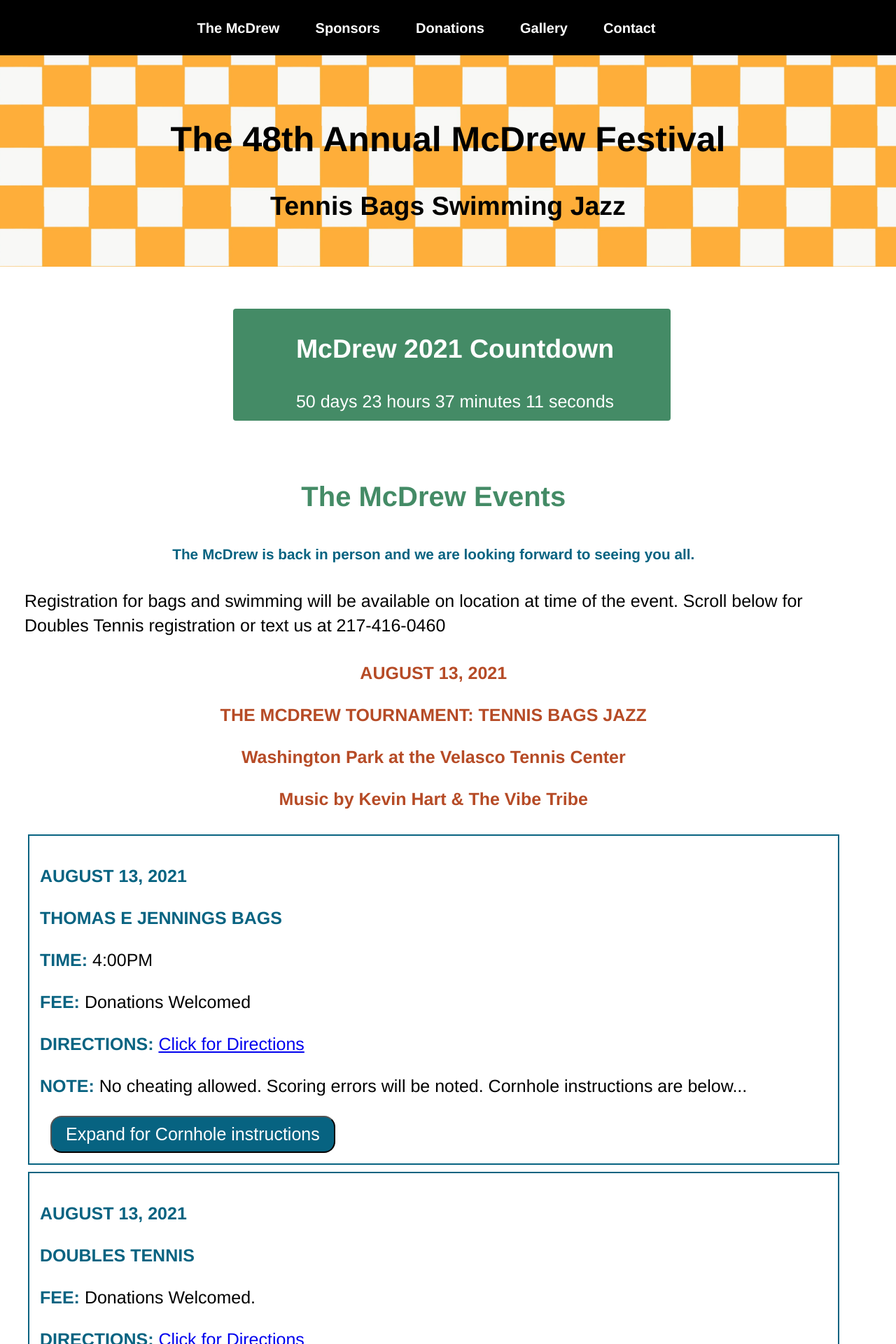
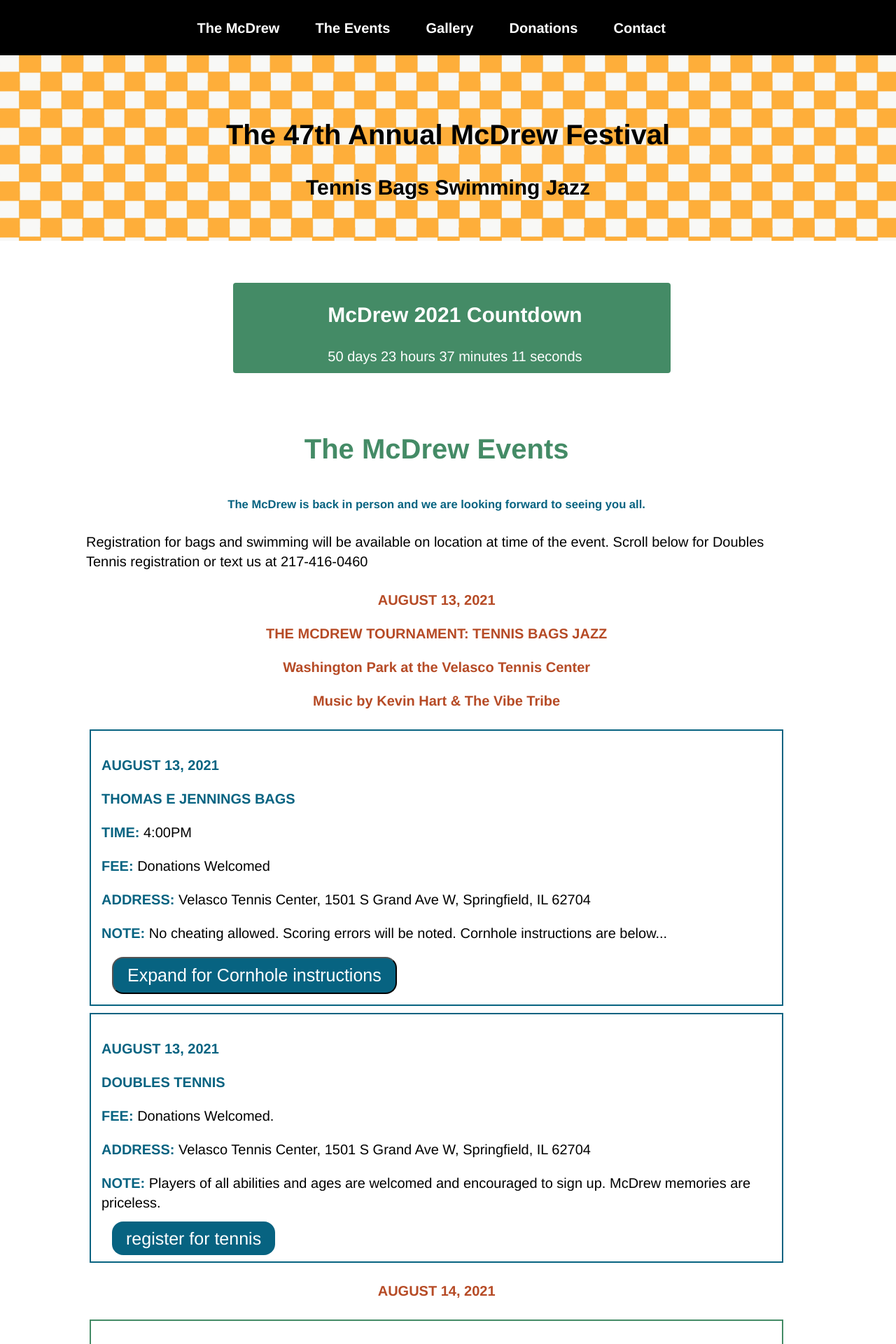
Before and after one commit to sarahdrew/mcdrew, a React (Create React App) app: page / in a window 1280 px wide. Shown: the top 1920 px of the page at 70% size. Built offline with nearby package versions, Linux system fonts and the light colour scheme.

Commit message:
added some mobile, changed directions and year

```diff
--- a/src/App.css
+++ b/src/App.css
@@ -1,5 +1,5 @@
 body {
-  font-size: 25px;
+  font-size: 20px;
   /* font-family: "Lato", sans-serif; */
   /* font-family: "Fira Sans", sans-serif; */
   font-family: "Helvetica Neue", Helvetica, sans-serif;
@@ -7,6 +7,12 @@ body {
 }
 html {
   scroll-behavior: smooth;
+}
+
+.container {
+  max-width: 1054px;
+  margin: 0 auto;
+  padding: 0 15px;
 }
 
 h1 {
@@ -44,7 +50,11 @@ a:visited {
   margin-right: 25px;
 }
 
-.nav-list {
+.nav-list-mobile {
+  display: none;
+}
+
+.nav-list-desktop {
   position: fixed;
   display: inline-block;
   text-align: center;
@@ -57,8 +67,8 @@ a:visited {
   padding-left: 20%;
 }
 
-.nav-list a,
-.nav-list a:visited {
+.nav-list-desktop a,
+.nav-list-desktop a:visited {
   display: flex;
   float: left;
   align-items: center;
@@ -168,7 +178,7 @@ a:visited,
 
 .started-paragraph {
   margin-left: 39px;
-  font-size: 27px;
+  font-size: 20px;
   margin-top: 10px;
   margin-bottom: 0;
   padding-left: 10px;
@@ -205,6 +215,7 @@ a:visited,
   margin: 0;
   padding-left: 8px;
   border-left: 5px solid #448b66;
+  margin-bottom: 20px;
 }
 
 #the-events {
@@ -308,6 +319,16 @@ a:visited,
   width: 100%;
 }
 
+.contact {
+  margin-bottom: 60px;
+  background-color: #f7f7f7;
+  margin-top: 2%;
+  padding: 24px 0px;
+  padding-right: 39px;
+  margin-bottom: 56px;
+  border-radius: 8px;
+}
+
 #email-link,
 #email-link:visited,
 .contact-sponsor,
@@ -375,10 +396,16 @@ a:visited,
 }
 
 /* Responsive layout - makes a two column-layout instead of four columns */
-@media screen and (max-width: 800px) {
+@media screen and (max-width: 996px) {
+  .nav-list-desktop {
+    font-size: larger;
+    padding-left: 0;
+  }
+
   .column {
     flex: 50%;
-    max-width: 50%;
+    max-width: 79%;
+    justify-content: center;
   }
 }
 
--- a/src/App.js
+++ b/src/App.js
@@ -3,7 +3,6 @@ import Nav from "./Nav";
 import React, { Component } from "react";
 import TheMcDrew from "./TheMcDrew";
 import { BrowserRouter as Router, Switch, Route } from "react-router-dom";
-import TheEvents from "./TheEvents";
 import McDrewGallery from "./mcDrewGallery";
 import Sponsors from "./Sponsors";
 import Donations from "./Donations";
@@ -20,10 +19,11 @@ class App extends Component {
         <Nav />
         <div
           className="header-photo"
+          id="the-mcdrew"
           style={{ backgroundImage: { centeredLogo } }}
         >
           <header className="App-header">
-            <h1>The 48th Annual McDrew Festival</h1>
+            <h1>The 47th Annual McDrew Festival</h1>
             <h2>Tennis Bags Swimming Jazz</h2>
           </header>
         </div>
@@ -32,9 +32,7 @@ class App extends Component {
             <Route exact path="/">
               <TheMcDrew />
             </Route>
-            <Route exact path="/#the-events">
-              <TheEvents />
-            </Route>
+
             <Route exact path="/mcdrewgallery">
               <McDrewGallery />
             </Route>
--- a/src/Contact.js
+++ b/src/Contact.js
@@ -4,6 +4,8 @@ export default class Contact extends Component {
   render() {
     return (
       <>
+        <div className="container">
+          <div className="contact" id="contact">
             <h3
               style={{
                 color: "#448b66",
@@ -65,6 +67,8 @@ export default class Contact extends Component {
                 </a>
               </p>
             </div>
+          </div>
+        </div>
       </>
     );
   }
--- a/src/Donations.js
+++ b/src/Donations.js
@@ -3,17 +3,18 @@ import React from "react";
 function Donations() {
   return (
     <>
-      <h3>DONATIONS</h3>
+      <div className="container">
+        <h3 id="donations">DONATIONS</h3>
         <div className="donations-wrapper">
           <p>
             Over the past several years the McDrew community has opened their
             hearts and checkbooks to support several deserving not-for-profit
-          organizations in the Springfield area. We are inspired by friends and
-          families who volunteer at these organizations and appreciate the
-          innovative efforts of the management teams of these organizations who
-          are devoted to serving our community. To date , together, we have
-          provided <b>approximately $500,000.00 in financial support</b> to the
-          following organizations:
+            organizations in the Springfield area. We are inspired by friends
+            and families who volunteer at these organizations and appreciate the
+            innovative efforts of the management teams of these organizations
+            who are devoted to serving our community. To date , together, we
+            have provided <b>approximately $500,000.00 in financial support</b>{" "}
+            to the following organizations:
           </p>
           <div className="donations-list">
             <ul>
@@ -43,6 +44,7 @@ function Donations() {
             </ul>
           </div>
         </div>
+      </div>
     </>
   );
 }
--- a/src/Nav.js
+++ b/src/Nav.js
@@ -1,18 +1,45 @@
 import { Component } from "react";
-import { BrowserRouter as Router, Link } from "react-router-dom";
 
 export default class Nav extends Component {
   render() {
     return (
-      <div className="nav-list">
-        <Router>
-          <Link to="/">The McDrew</Link>
-          <Link to="/sponsors">Sponsors</Link>
-          <Link to="/donations">Donations</Link>
-          <Link to="/mcdrewgallery">Gallery</Link>
-          <Link to="/contact">Contact</Link>
-        </Router>
-      </div>
+      <>
+        <div className="nav-list-desktop">
+          <a className="submenu-links" href="#the-mcdrew" id="overview-link">
+            The McDrew{" "}
+          </a>
+          <a className="submenu-links" href="#the-events" id="overview-link">
+            The Events{" "}
+          </a>
+          <a className="submenu-links" href="#mcDrewGallery" id="overview-link">
+            Gallery{" "}
+          </a>
+          <a className="submenu-links" href="#donations" id="overview-link">
+            Donations{" "}
+          </a>
+          <a className="submenu-links" href="#contact" id="overview-link">
+            Contact{" "}
+          </a>
+        </div>
+
+        {/* <div className="nav-list-mobile">
+          <a className="submenu-links" href="#the-mcdrew" id="overview-link">
+            The McDrew{" "}
+          </a>
+          <a className="submenu-links" href="#the-events" id="overview-link">
+            The Events{" "}
+          </a>
+          <a className="submenu-links" href="#mcDrewGallery" id="overview-link">
+            Gallery{" "}
+          </a>
+          <a className="submenu-links" href="#donations" id="overview-link">
+            Donations{" "}
+          </a>
+          <a className="submenu-links" href="#contact" id="overview-link">
+            Contact{" "}
+          </a>
+        </div> */}
+      </>
     );
   }
 }
--- a/src/Sponsors.js
+++ b/src/Sponsors.js
@@ -8,6 +8,7 @@ import Sponsor5 from "./assets/sponsors/sponsor5.png";
 export default class Sponsors extends Component {
   render() {
     return (
+      <div className="container">
         <div style={{ margin: 20 }}>
           <h3
             style={{
@@ -89,6 +90,7 @@ export default class Sponsors extends Component {
             </a>{" "}
           </p>
         </div>
+      </div>
     );
   }
 }
--- a/src/TheEvents.js
+++ b/src/TheEvents.js
@@ -7,6 +7,7 @@ function TheEvents() {
   };
 
   return (
+    <div className="container">
       <div id="the-events">
         <h3>The McDrew Events</h3>
         <h5>
@@ -14,9 +15,9 @@ function TheEvents() {
           all.
         </h5>
         <p>
-        Registration for bags and swimming will be available on location at time
-        of the event. Scroll below for Doubles Tennis registration or text us at
-        217-416-0460
+          Registration for bags and swimming will be available on location at
+          time of the event. Scroll below for Doubles Tennis registration or
+          text us at 217-416-0460
         </p>
         <div className="event-details">
           <h4>
@@ -40,15 +41,9 @@ function TheEvents() {
             </p>
             <p>
               <span style={{ color: "#076381", fontWeight: "900" }}>
-              DIRECTIONS:{" "}
+                ADDRESS:{" "}
               </span>
-            <a
-              href="https://www.google.com/maps/dir/28.5343744,-81.3367296/Velasco+Tennis+Center,+South+Grand+Avenue+West,+Springfield,+IL/@34.2682828,-90.0628689,6z/data=!3m1!4b1!4m9!4m8!1m1!4e1!1m5!1m1!1s0x8875384369785811:0xd1f164ad3b26c4c1!2m2!1d-89.6774053!2d39.788767"
-              target="_blank"
-              rel="noreferrer"
-            >
-              Click for Directions
-            </a>
+              Velasco Tennis Center, 1501 S Grand Ave W, Springfield, IL 62704
             </p>
             <p>
               <span style={{ color: "#076381", fontWeight: "900" }}>NOTE:</span>{" "}
@@ -75,12 +70,12 @@ function TheEvents() {
                 Toss, Bean Bag, Bean Toss, Soft Horseshoes, Indiana Horseshoes,
                 but to many of us born and raised in Kentucky and the southern
                 part of Ohio, the game is passionately referred to as Cornhole.
-              The truth is, who really knows, but the game is great fun for all
-              ages and can be played anywhere! Scoring can be swift and the lead
-              may change hands several times in a match before the winner is
-              decided. The game is generally played tournament style with an
-              individual or team being named the champion at the end of the
-              tournament.
+                The truth is, who really knows, but the game is great fun for
+                all ages and can be played anywhere! Scoring can be swift and
+                the lead may change hands several times in a match before the
+                winner is decided. The game is generally played tournament style
+                with an individual or team being named the champion at the end
+                of the tournament.
               </p>
             </div>
           </div>
@@ -95,18 +90,15 @@ function TheEvents() {
             </p>
             <p>
               <span style={{ color: "#076381", fontWeight: "700" }}>
-              DIRECTIONS:
+                ADDRESS:
               </span>{" "}
-            <a
-              href="https://www.google.com/maps/dir/28.5343744,-81.3367296/Velasco+Tennis+Center,+South+Grand+Avenue+West,+Springfield,+IL/@34.2682828,-90.0628689,6z/data=!3m1!4b1!4m9!4m8!1m1!4e1!1m5!1m1!1s0x8875384369785811:0xd1f164ad3b26c4c1!2m2!1d-89.6774053!2d39.788767"
-              target="_blank"
-              rel="noreferrer"
-            >
-              Click for Directions
-            </a>
+              Velasco Tennis Center, 1501 S Grand Ave W, Springfield, IL 62704
             </p>
             <p>
-            <span style={{ color: "#076381", fontWeight: "700" }}> NOTE: </span>{" "}
+              <span style={{ color: "#076381", fontWeight: "700" }}>
+                {" "}
+                NOTE:{" "}
+              </span>{" "}
               Players of all abilities and ages are welcomed and encouraged to
               sign up. McDrew memories are priceless.
             </p>
@@ -139,19 +131,17 @@ function TheEvents() {
           </p>
           <p>
             <span style={{ color: "#448b66", fontWeight: "700" }}>
-            DIRECTIONS:
+              ADDRESS:
             </span>
-          <a href="https://www.google.com/maps/dir/28.5507584,-81.3531136/Illini+Country+Club+Pool/@34.259632,-90.0729066,6z/data=!3m1!4b1!4m9!4m8!1m1!4e1!1m5!1m1!1s0x88753866450c3eed:0xd0141933a6f997af!2m2!1d-89.683285!2d39.783526">
-            Click for Directions
-          </a>
+            Illini Country Club, 1601 Illini Rd, Springfield, IL 62704
           </p>
           <p>
             <span style={{ color: "#448b66", fontWeight: "700" }}> NOTE: </span>{" "}
             Swimmer decides on a per lap donation (pledges welcome), swim your
             laps, have fun and make your donation. First time swimmers are
-          strongly encouraged to sign up. Music, food and drinks will be served
-          up poolside. Invite your swim buddies. Swim McDrew is the only
-          swim-a-thon sanctioned by The McDrew in North America.
+            strongly encouraged to sign up. Music, food and drinks will be
+            served up poolside. Invite your swim buddies. Swim McDrew is the
+            only swim-a-thon sanctioned by The McDrew in North America.
           </p>
         </div>
         <div className="event-details" id="tennis-ball-info">
@@ -188,6 +178,7 @@ function TheEvents() {
           </div>
         </div>
       </div>
+    </div>
   );
 }
 
--- a/src/index.css
+++ b/src/index.css
@@ -1,13 +1,18 @@
 body {
   margin: 0;
-  font-family: -apple-system, BlinkMacSystemFont, 'Segoe UI', 'Roboto', 'Oxygen',
-    'Ubuntu', 'Cantarell', 'Fira Sans', 'Droid Sans', 'Helvetica Neue',
+  font-family: -apple-system, BlinkMacSystemFont, "Segoe UI", "Roboto", "Oxygen",
+    "Ubuntu", "Cantarell", "Fira Sans", "Droid Sans", "Helvetica Neue",
     sans-serif;
   -webkit-font-smoothing: antialiased;
   -moz-osx-font-smoothing: grayscale;
+  margin-bottom: 100px;
+}
+
+html {
+  scroll-behavior: smooth;
 }
 
 code {
-  font-family: source-code-pro, Menlo, Monaco, Consolas, 'Courier New',
+  font-family: source-code-pro, Menlo, Monaco, Consolas, "Courier New",
     monospace;
 }
--- a/src/mcDrewGallery.js
+++ b/src/mcDrewGallery.js
@@ -52,10 +52,12 @@ import turtlemcdrew from "./assets/photo-gallery/turtlemcdrew.png";
 function McDrewGallery() {
   return (
     <>
-      <h3>GALLERY</h3>
+      <div className="mcDrewGallery">
+        <div className="container">
+          <h3 id="mcDrewGallery">GALLERY</h3>
           <p style={{ textAlign: "center" }}>
-        Photos of McDrews past. If you have any photos you'd like to add to our
-        gallery,{" "}
+            Photos of McDrews past. If you have any photos you'd like to add to
+            our gallery,{" "}
             <a
               id="email-link"
               href="mailto:kevin@kevinnmcdermott.com?subject=McDrew Photo Gallery"
@@ -121,7 +123,10 @@ function McDrewGallery() {
                     <img src={chair39} alt="group of people" />
                     <img src={corn2012} alt="2012 poster" />
                     <img src={mcdrew25} alt="McDrew 25 poster" />
-                <img src={sailboatmcdrew} alt="McDrew poster with a sailboat" />
+                    <img
+                      src={sailboatmcdrew}
+                      alt="McDrew poster with a sailboat"
+                    />
                   </div>
                   <div className="column">
                     <img src={halfdomemcdrew} alt="McDrew poster from 2010" />
@@ -144,6 +149,8 @@ function McDrewGallery() {
               </div>
             </div>
           </div>
+        </div>
+      </div>
     </>
   );
 }
```
Also changed, not shown: src/TheMcDrew.js (+72 -59 lines). Lines whose indentation alone changed are shown as unchanged.
